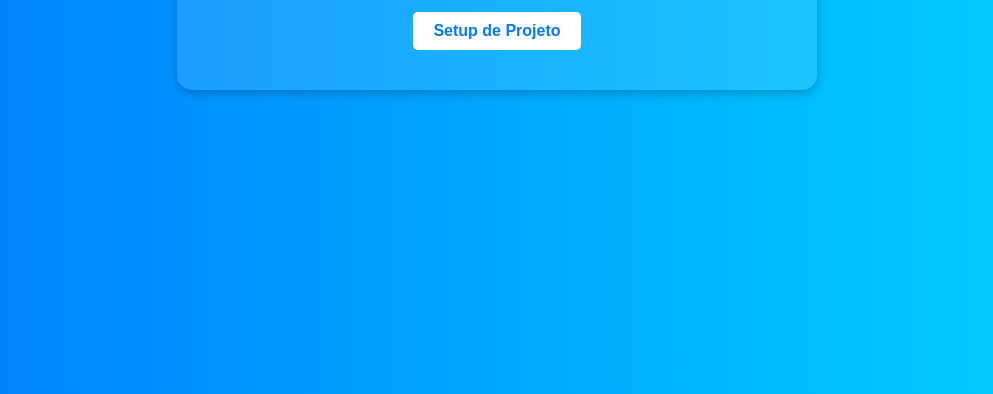
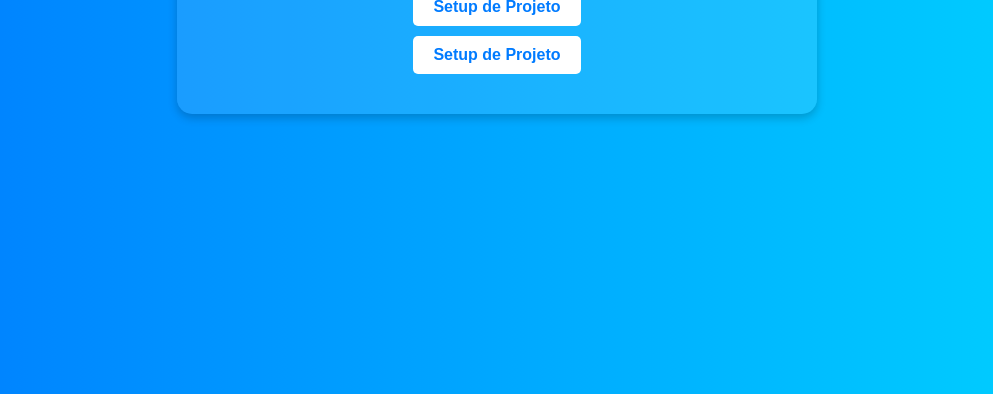
Before and after one commit to BrunaDev/S205-IHM, a plain HTML site: page index.html in a window 1280 px wide. Shown: the part 406-800 px from the top of the page, without its empty margins (143-1136 px from the left). Drawn offline with Linux system fonts and the light colour scheme.

Commit message:
:construction: Add the new project to the main screen

```diff
--- a/index.html
+++ b/index.html
@@ -15,6 +15,7 @@
         <h3>Projetos</h3>
         <ul>
             <li><a href="Projetos/SetupProjeto/index.html">Setup de Projeto</a></li>
+            <li><a href="Projetos/GridResponsavidade/index.html">Setup de Projeto</a></li>
         </ul>
     </div>
 </body>
```
Also changed, not shown: Projetos/GridResponsavidade/index.html (renamed from Projetos/Grid e Responsavidade/index.html), Projetos/GridResponsavidade/styles.css (renamed from Projetos/Grid e Responsavidade/styles.css).
